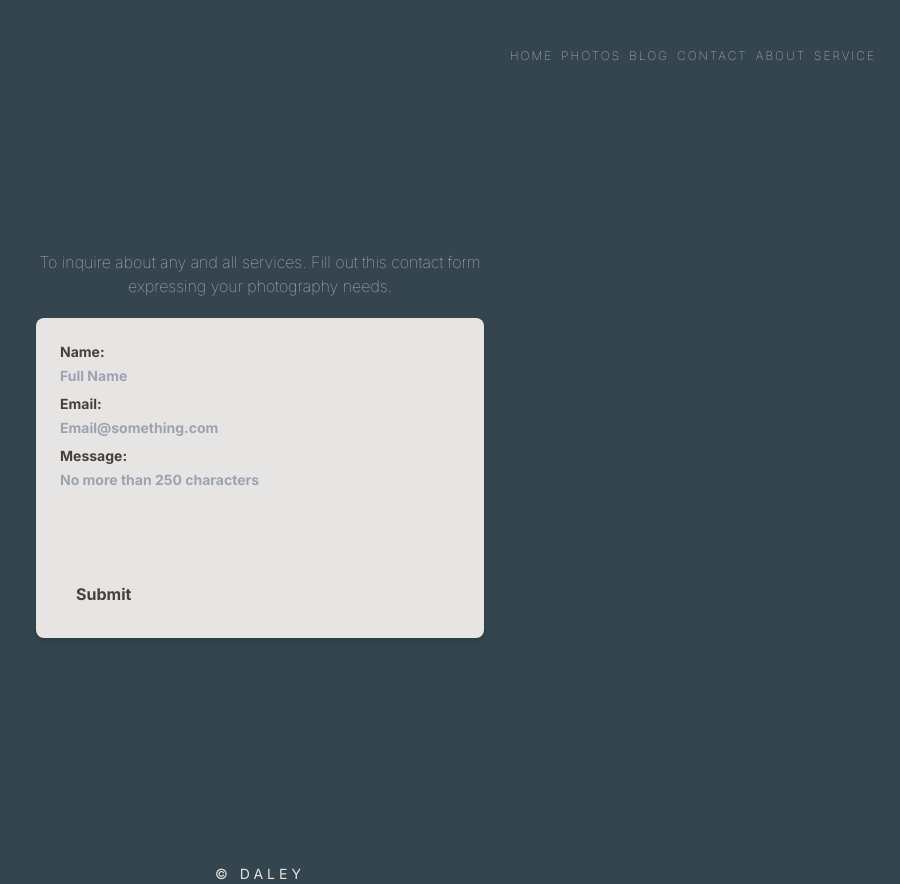
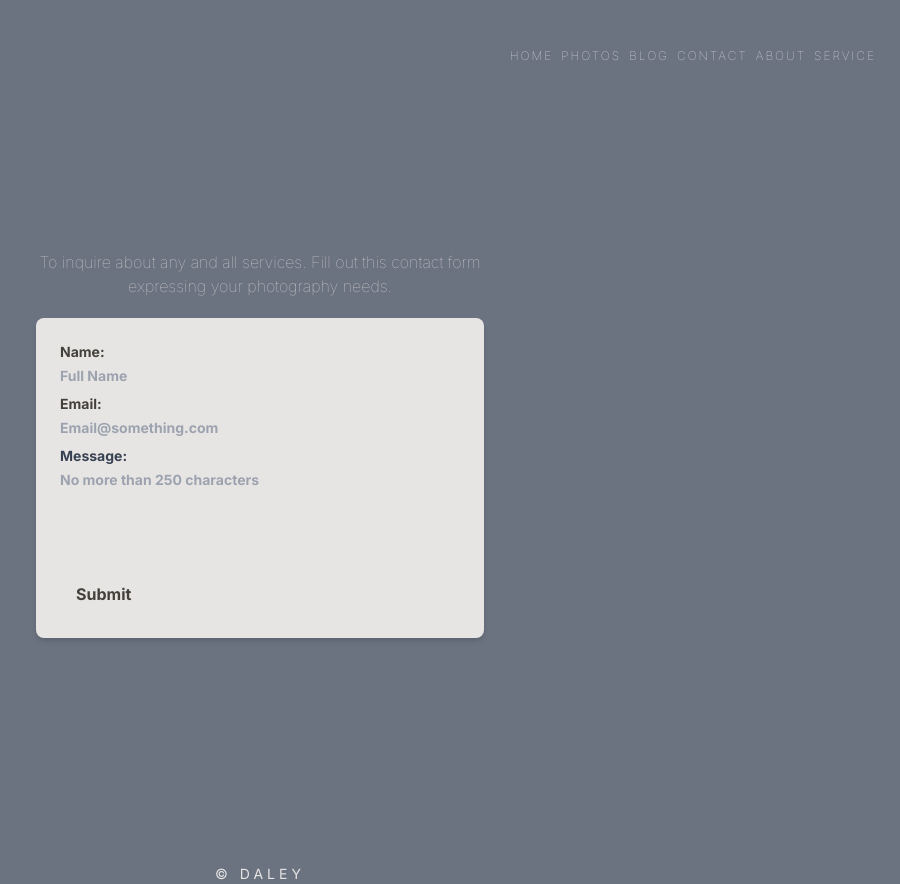
Before and after one commit to trble91/daleyphotos, a Next.js app: page /Contact in a window 1280 px wide. Shown: the whole page, without its empty margins (380-1280 px from the left). Built offline with nearby package versions, Linux system fonts and the light colour scheme.

Commit message:
final look

```diff
--- a/src/app/Blog/page.jsx
+++ b/src/app/Blog/page.jsx
@@ -12,7 +12,7 @@ const BlogPost = ({ title, text, images }) => {
 
   return (
     <>
-      <div className="relative  ml-4 max-w-[24rem] overflow-hidden rounded-xl bg-white bg-clip-border text-gray-700 shadow-md mb-4">
+      <div className="relative max-w-[24rem] overflow-hidden rounded-xl bg-white bg-clip-border text-gray-700 shadow-md mb-4">
         <div className="relative m-0 overflow-scroll text-gray-700 bg-transparent rounded-none shadow-none bg-clip-border">
           {images.map((image, index) => (
             <Image
@@ -91,10 +91,10 @@ const Blog = () => {
   return (
     <>
 
-      <div className="text-center items-center mt-16 mb-8 uppercase text-xl font-bold tracking-[20px] text-stone-300">
+      <div className="text-center items-center mt-16 -mb-2 uppercase text-xl font-bold tracking-[20px] text-stone-300">
         Blog
       </div>
-        <div className="grid flex-col place-items-center min-h-screen py-12">
+        <div className="flex flex-col place-items-center min-h-screen py-12">
           {BlogPosts.map((post, index) => (
             <BlogPost
               key={index}
--- a/src/app/Components/PricingCard.jsx
+++ b/src/app/Components/PricingCard.jsx
@@ -3,7 +3,7 @@ import React from "react";
 const PricingCard = ({ title, price, features }) => {
   return (
 
-      <div className="relative flex-col bg-clip-border rounded-xl  bg-gradient-to-tr from-slate-900 to-slate-500 text-stone-200 shadow-stone-400/20 shadow-md w-full max-w-[20rem] p-8 mt-10">
+      <div className="relative flex-col bg-clip-border rounded-xl  bg-gradient-to-tr from-gray-700 to-gray-500 text-stone-200 shadow-gray-400/20 shadow-md w-full max-w-[20rem] p-8 mt-10">
         <div className="relative pb-8 m-0 -mt-4 mb-8 overflow-hidden text-center text-stone-300 bg-transparent border-b rounded-none shadow-none bg-clip-border border-white/10">
           <p className="block font-sans text-sm antialiased font-normal leading-normal text-stone-300 uppercase">
             {title}
@@ -44,6 +44,7 @@ const PricingCard = ({ title, price, features }) => {
           <button
             className="align-middle select-none font-sans font-bold text-center uppercase transition-all disabled:opacity-50 disabled:shadow-none disabled:pointer-events-none text-sm py-3.5 px-7 rounded-lg bg-slate-600 text-blue-gray-900 shadow-md shadow-blue-gray-500/10 hover:shadow-lg hover:shadow-blue-gray-500/20 focus:opacity-[0.85] focus:shadow-none active:opacity-[0.85] active:shadow-none block w-full hover:scale-[1.02] focus:scale-[1.02] active:scale-100"
             type="button"
+            href='/contact'
           >
             Book Now
           </button>
--- a/src/app/Components/SplashScreen.jsx
+++ b/src/app/Components/SplashScreen.jsx
@@ -46,7 +46,7 @@ const styles = {
     left: 0,
     width: '100vw',
     height: '100vh',
-    backgroundColor: '#36454f',
+    backgroundColor: '#6b7280',
     display: 'flex',
     justifyContent: 'center',
     alignItems: 'center',
--- a/src/app/Contact/page.jsx
+++ b/src/app/Contact/page.jsx
@@ -62,10 +62,10 @@ const ContactForm = () => {
               placeholder="Email@something.com"
               value={formData.email}
               onChange={handleChange}
-              className="form-input mt-1 block w-full rounded-sm border-stone-700 bg-stone-200"
+              className="form-input mt-1 block w-full rounded-sm border-gray-700 bg-stone-200"
             />
           </label>
-          <label className="block text-stone-700 text-sm font-bold mb-2">
+          <label className="block text-gray-700 text-sm font-bold mb-2">
             Message:
             <textarea
               name="message"
@@ -78,11 +78,11 @@ const ContactForm = () => {
           </label>
           <button
             type="submit"
-            className="text-stone-700 item-center font-bold py-2 px-4 mt-4 rounded focus:outline-stone-400 focus:shadow-outline-gray-700 hover:bg-stone-600 hover:text-stone-300 active:bg-stone-500"
+            className="text-stone-700 item-center font-bold py-2 px-4 mt-4 rounded focus:outline-gray-400 focus:shadow-outline-gray-700 hover:bg-gray-600 hover:text-gray-300 active:bg-gray-500"
           >
             Submit
           </button>
-          {status && <p className="mt-4 text-stone-700">{status}</p>}
+          {status && <p className="mt-4 text-gray-700">{status}</p>}
         </form>
       </div>
 
--- a/src/app/globals.css
+++ b/src/app/globals.css
@@ -6,15 +6,15 @@
 
 :root {
   --foreground-rgb: 0, 0, 0;
-  --background-start-rgb: 52, 69, 79;
-  --background-end-rgb: 52, 69, 79;
+  --background-start-rgb: 107, 114, 128;
+  --background-end-rgb: 107, 114, 128;
 }
 
 @media (prefers-color-scheme: dark) {
   :root {
     --foreground-rgb: 0, 0, 0;
-    --background-start-rgb: 52, 69, 79;
-    --background-end-rgb: 52, 69, 79;
+    --background-start-rgb: 107, 114, 128;
+    --background-end-rgb: 107, 114, 128;
   }
 }
 
```
